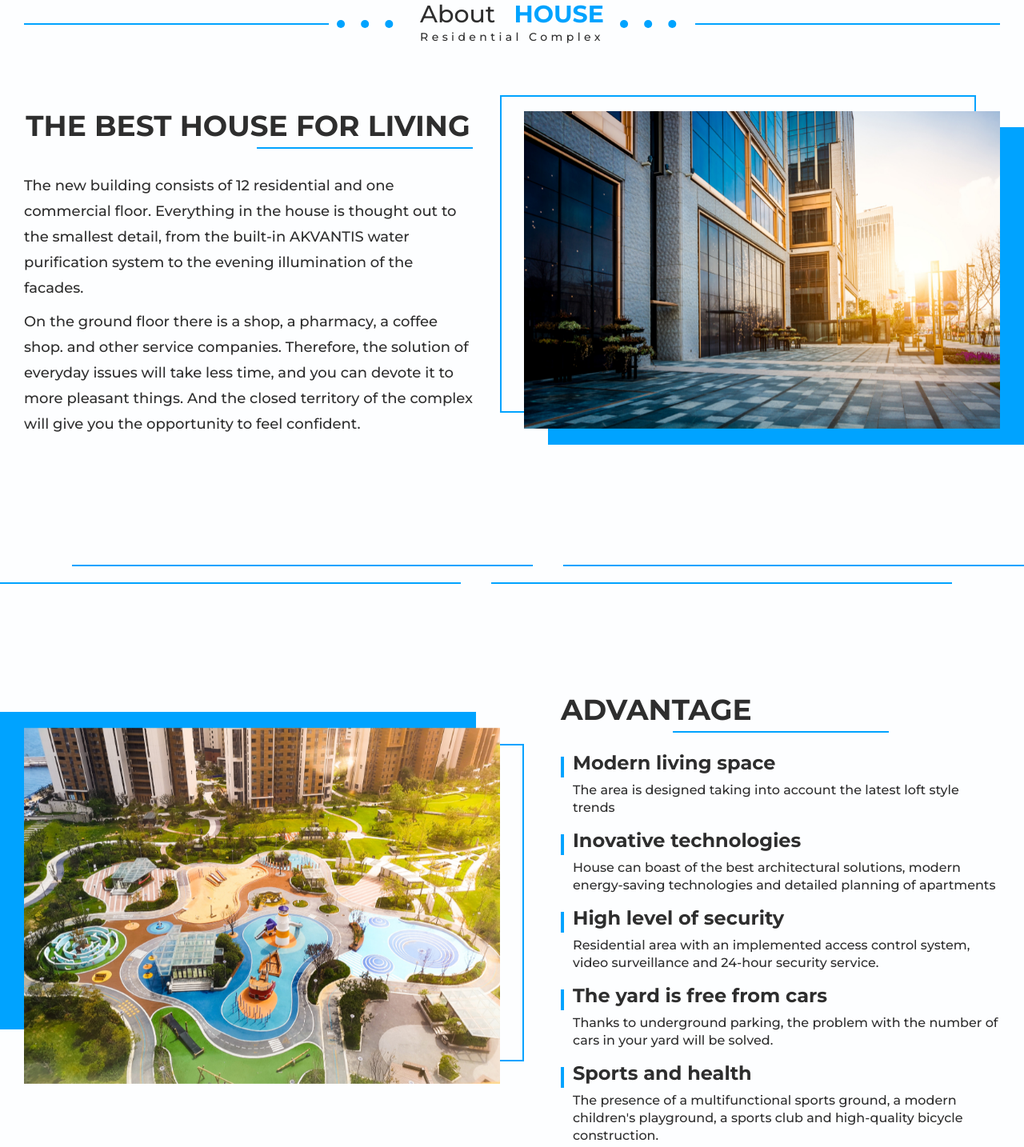
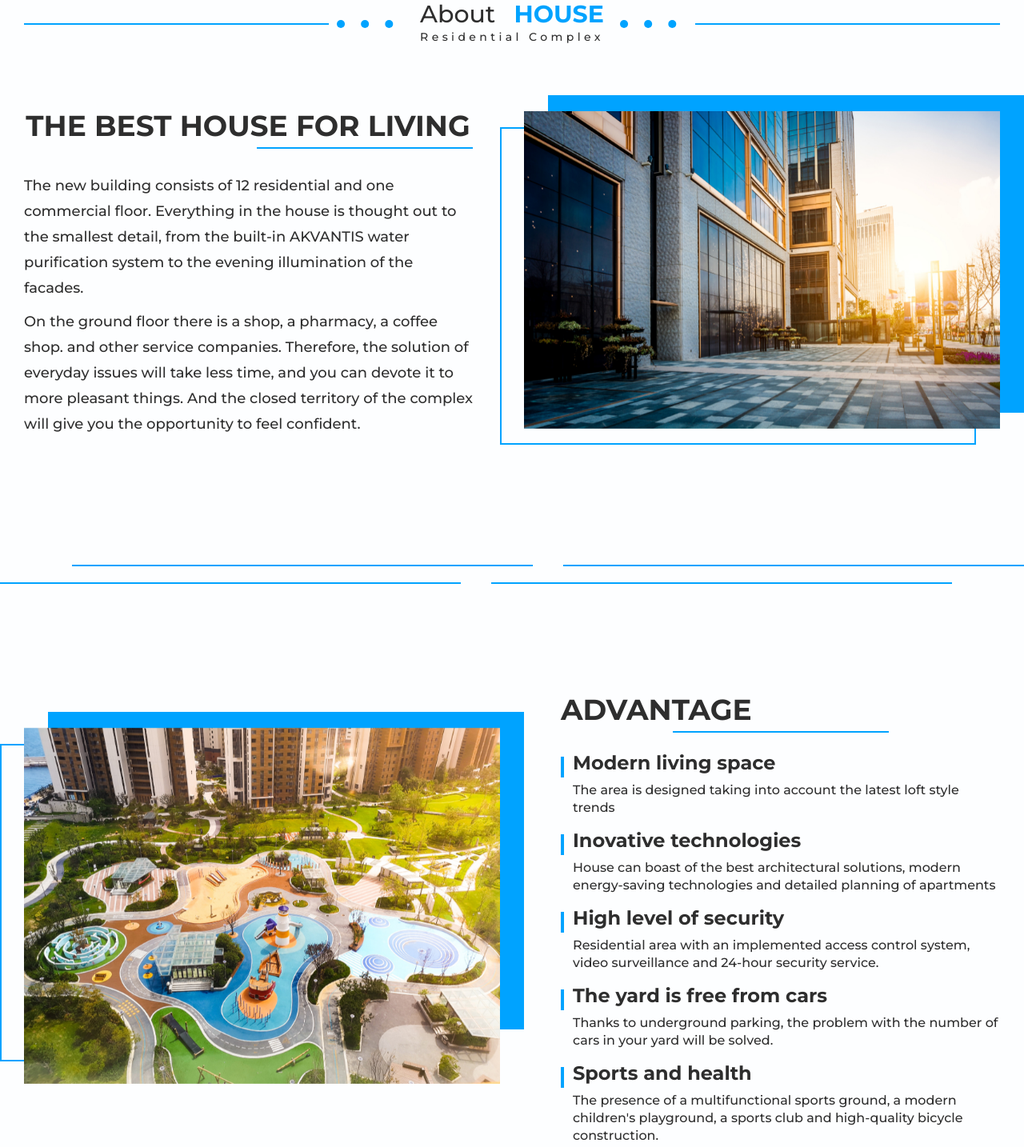
Before and after one commit to HalynaKilbovych/Real-estate, a website built with Parcel: page src/index.html in a window 1280 px wide. Shown: the part 1023-2457 px from the top of the page at 80% size. Built offline with nearby package versions, Linux system fonts and the light colour scheme.

Commit message:
theme fix

```diff
--- a/src/index.html
+++ b/src/index.html
@@ -16,11 +16,14 @@
     <include src="./partials/header.html"></include>
     <main>
       <include src="./partials/hero.html"></include>
-      <include src="./partials/about.html"></include>
+      <div class="wrapperBGT">
+        <include src="./partials/about.html"></include>
+        <include src="./partials/lines-bg.html"></include>
+        <include src="./partials/advantage.html"></include>
+        <include src="./partials/lines-bg.html"></include>
+        <include src="./partials/location.html"></include>
+      </div>
       <include src="./partials/lines-bg.html"></include>
-      <include src="./partials/advantage.html"></include>
-      <include src="./partials/lines-bg.html"></include>
-      <include src="./partials/location.html"></include>
       <include src="./partials/apartment.html"></include>
       <!-- <include src="./partials/lines-bg.html"></include> -->
       <!-- <include src="./partials/gallery.html"></include> -->
--- a/src/sass/base/_common.scss
+++ b/src/sass/base/_common.scss
@@ -7,13 +7,3 @@ body {
   font-family: 'Montserrat', sans-serif;
   font-size: 15px;
 }
-
-html.light body {
-  background-color: var(--lightBGL);
-  color: var(--dark-text-color);
-}
-
-html.dark body {
-  background-color: var(--darkBG);
-  color: var(--white-text-color);
-}
--- a/src/sass/base/_vars.scss
+++ b/src/sass/base/_vars.scss
@@ -10,7 +10,7 @@
   --text-shadow: 1px 1px 4px #151719;
 
   --lightBGL: #fdfeff;
-  --darkBG: #4a4a4a;
+  --darkBG: #151719;
 
   --modal-overlay: rgba(0, 0, 0, 0.25);
 
--- /dev/null
+++ b/src/sass/components/_background.scss
@@ -0,0 +1,15 @@
+html.light body {
+  background-color: var(--lightBGL);
+  color: var(--dark-text-color);
+}
+
+html.dark body {
+  background-color: var(--darkBG);
+  color: var(--white-text-color);
+}
+
+html.dark .wrapperBGT {
+  background: url(../images/BGT-desktop.png);
+  background-position: center;
+  background-size: cover;
+}
--- a/src/sass/components/_images.scss
+++ b/src/sass/components/_images.scss
@@ -13,30 +13,6 @@
   @include desktop {
     width: 792px;
     height: 528px;
-    }
-
-    &::after {
-        content: "";
-        width: 100%;
-        height: 100%;
-        display: block;
-        position: absolute;
-        top: 5%;
-        left: 5%;
-        z-index: -1;
-        background-color: var(--light-accent-color);
-    }
-    &::before{
-        content: "";
-        width: 100%;
-        height: 100%;
-        display: block;
-        position: absolute;
-        bottom: 5%;
-        right: 5%;
-        z-index: -1;
-        background-color: transparent;
-        border: 2px solid var(--light-accent-color);
   }
 }
 
@@ -56,30 +32,6 @@
     width: 797px;
     height: 596px;
   }
-
-    &::after {
-        content: "";
-        width: 100%;
-        height: 100%;
-        display: block;
-        position: absolute;
-        bottom: 5%;
-        right: 5%;
-        z-index: -1;
-        background-color: var(--light-accent-color);
-    }
-    &::before{
-        content: "";
-        width: 100%;
-        height: 100%;
-        display: block;
-        position: absolute;
-        top: 5%;
-        left: 5%;
-        z-index: -1;
-        background-color: transparent;
-        border: 2px solid var(--light-accent-color);
-    }
 }
 
 .img-wr--location {
@@ -98,9 +50,12 @@
     width: 806px;
     height: 565px;
   }
+}
 
-    &::after {
-        content: "";
+.img-wr--about::after,
+.img-wr--advantage::after,
+.img-wr--location::after {
+  content: '';
   width: 100%;
   height: 100%;
   display: block;
@@ -108,10 +63,12 @@
   bottom: 5%;
   left: 5%;
   z-index: -1;
-        background-color: var(--light-accent-color);
 }
-    &::before{
-        content: "";
+
+.img-wr--about::before,
+.img-wr--advantage::before,
+.img-wr--location::before {
+  content: '';
   width: 100%;
   height: 100%;
   display: block;
@@ -120,6 +77,30 @@
   right: 5%;
   z-index: -1;
   background-color: transparent;
+}
+
+html.light .img-wr--about::after,
+html.light .img-wr--advantage::after,
+html.light .img-wr--location::after {
+  content: '';
+  background-color: var(--light-accent-color);
+}
+html.light .img-wr--about::before,
+html.light .img-wr--advantage::before,
+html.light .img-wr--location::before {
+  content: '';
   border: 2px solid var(--light-accent-color);
 }
+
+html.dark .img-wr--about::after,
+html.dark .img-wr--advantage::after,
+html.dark .img-wr--location::after {
+  content: '';
+  background-color: var(--dark-accent-color);
 }
+html.dark .img-wr--about::before,
+html.dark .img-wr--advantage::before,
+html.dark .img-wr--location::before {
+  content: '';
+  border: 2px solid var(--dark-accent-color);
+}
--- a/src/sass/index.scss
+++ b/src/sass/index.scss
@@ -1,19 +1,20 @@
-@import "./base/common";
-@import "./base/reset";
-@import "./base/mixin";
-@import "./base/vars";
-@import "./base/hidden";
+@import './base/common';
+@import './base/reset';
+@import './base/mixin';
+@import './base/vars';
+@import './base/hidden';
 
-@import "./components/container";
-@import "./components/logo";
-@import "./components/btn";
-@import "./components/title";
-@import "./components/images";
-@import "./components/lines";
+@import './components/container';
+@import './components/logo';
+@import './components/btn';
+@import './components/title';
+@import './components/images';
+@import './components/lines';
+@import './components/background';
 
-@import "./sections/header";
-@import "./sections/hero";
-@import "./sections/about";
-@import "./sections/advantage";
-@import "./sections/location";
-@import "./sections/apartment";
+@import './sections/header';
+@import './sections/hero';
+@import './sections/about';
+@import './sections/advantage';
+@import './sections/location';
+@import './sections/apartment';
--- a/src/sass/sections/_header.scss
+++ b/src/sass/sections/_header.scss
@@ -40,10 +40,17 @@
     @include font($fw: 500, $fs: 16, $lh: 20);
     color: var(--white-text-color);
     transition: color var(--duration) var(--cubic);
-    &:hover,
-    &:focus {
+
+    html.light &:hover,
+    html.light &:focus {
       color: var(--light-accent-color);
     }
+
+    html.dark &:hover,
+    html.dark &:focus {
+      color: var(--dark-accent-color);
+    }
+
     @include desktop {
       @include font($fw: 500, $fs: 20, $lh: 30);
     }
--- a/src/sass/sections/_location.scss
+++ b/src/sass/sections/_location.scss
@@ -11,7 +11,7 @@
     align-items: center;
     justify-content: space-between;
     @include tablet {
-            flex-direction:  row-reverse;
+      flex-direction: row-reverse;
     }
   }
 }
@@ -38,8 +38,16 @@
 }
 .location__after-title span {
   font-weight: 700;
+}
+
+html.light .location__after-title span {
   color: var(--light-accent-color);
 }
+
+html.dark .location__after-title span {
+  color: var(--dark-accent-color);
+}
+
 .location__text-content {
   max-width: 46%;
   @include tablet {
```
Also changed, not shown: 1 other file. Lines whose indentation alone changed are shown as unchanged.
